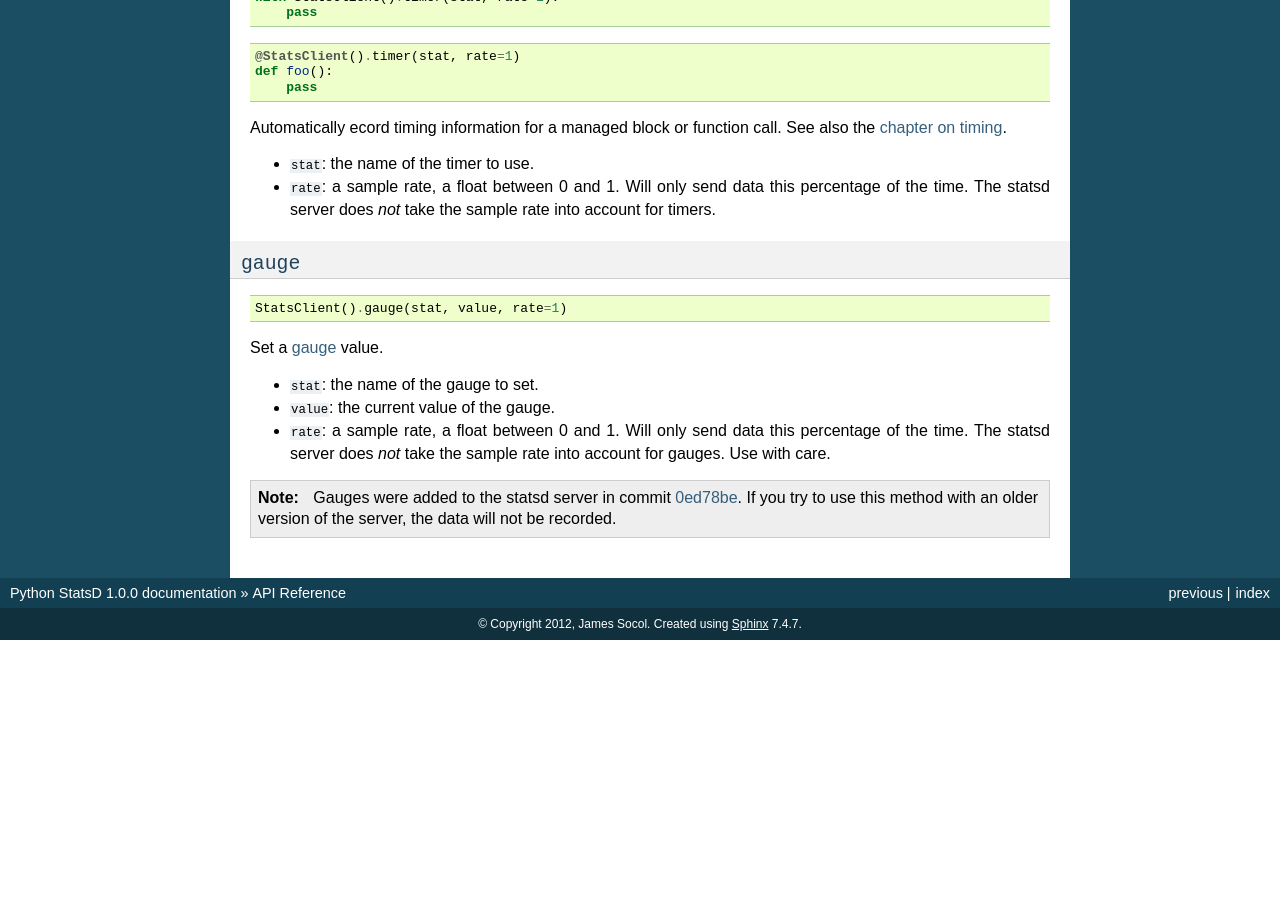
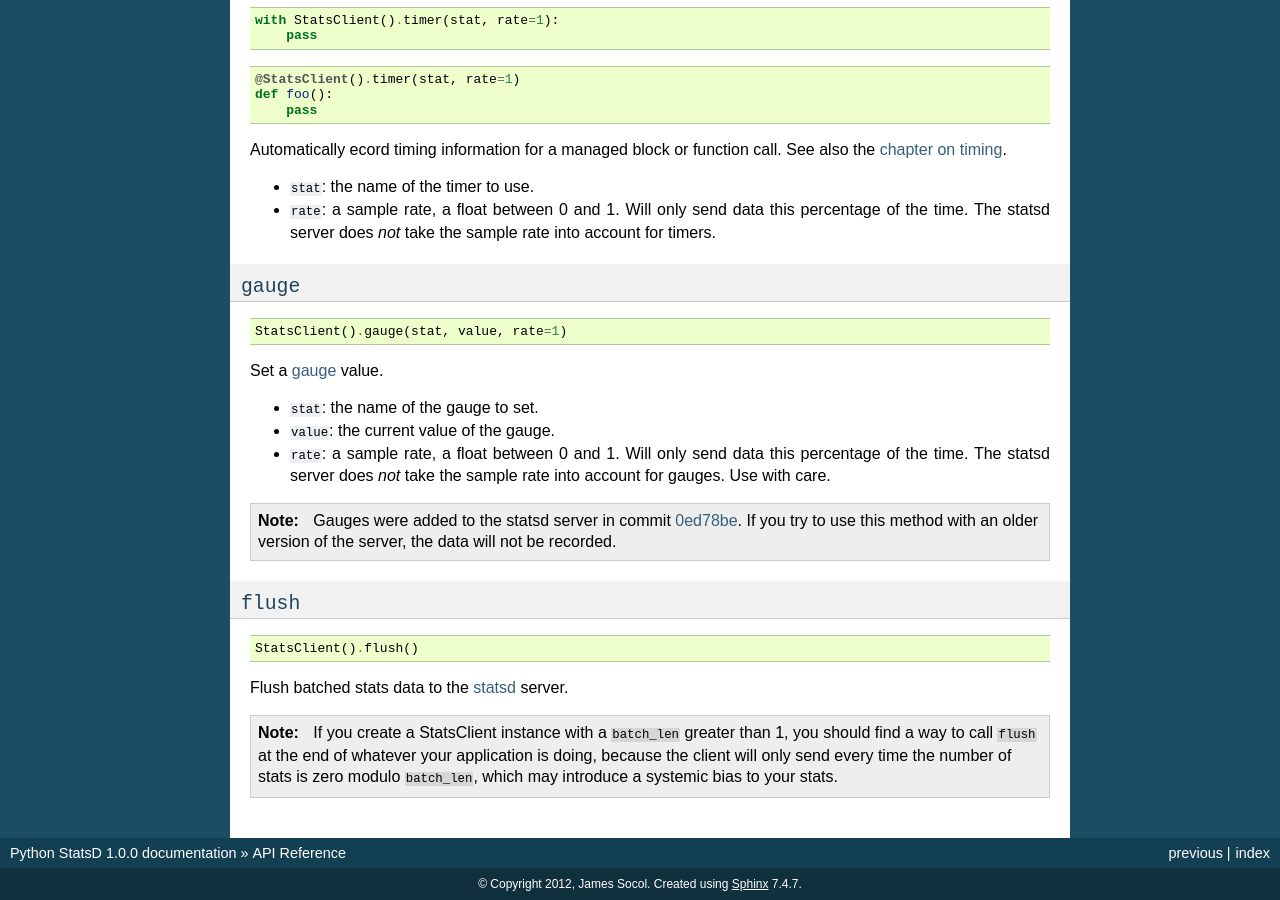
Before and after one commit to jsocol/pystatsd, a Sphinx documentation site: the page built from docs/reference.rst, in a window 1280 px wide and 900 px high, scrolled down 1257 px. Built offline with Sphinx 7.4.7, drawn with Linux system fonts in a browser that asks for light colours; formulas are drawn with MathJax 3; before the commit the page ends 1897 px from its top, so only the background shows below that; some of the changed text lies outside the part shown.

Commit message:
Document batch_len argument.

```diff
--- a/docs/reference.rst
+++ b/docs/reference.rst
@@ -21,7 +21,7 @@
 
 ::
 
-    StatsClient(host='localhost', port=8125, prefix=None)
+    StatsClient(host='localhost', port=8125, prefix=None, batch_len=1)
 
 Create a new ``StatsClient`` instance with the appropriate connection and
 prefix information.
@@ -31,7 +31,10 @@
 * ``port``: the port of the statsd server.
 
 * ``prefix``: a prefix to distinguish and group stats from an application or
-  environment
+  environment.
+
+* ``batch_len``: how many stats to batch before flushing to the statsd_ server.
+  See :ref:`flush`.
 
 
 .. _incr:
@@ -150,5 +153,25 @@
    recorded.
 
 
+.. _flush:
+
+``flush``
+=========
+
+::
+
+    StatsClient().flush()
+
+Flush batched stats data to the statsd_ server.
+
+.. note::
+
+   If you create a StatsClient instance with a ``batch_len`` greater than 1,
+   you should find a way to call ``flush`` at the end of whatever your
+   application is doing, because the client will only send every time the
+   number of stats is zero modulo ``batch_len``, which may introduce a systemic
+   bias to your stats.
+
+
 .. _statsd: https://github.com/etsy/statsd
 .. _0ed78be: https://github.com/etsy/statsd/commit/0ed78be7
```
Also changed, not shown: docs/configure.rst (+8 -1 lines).
